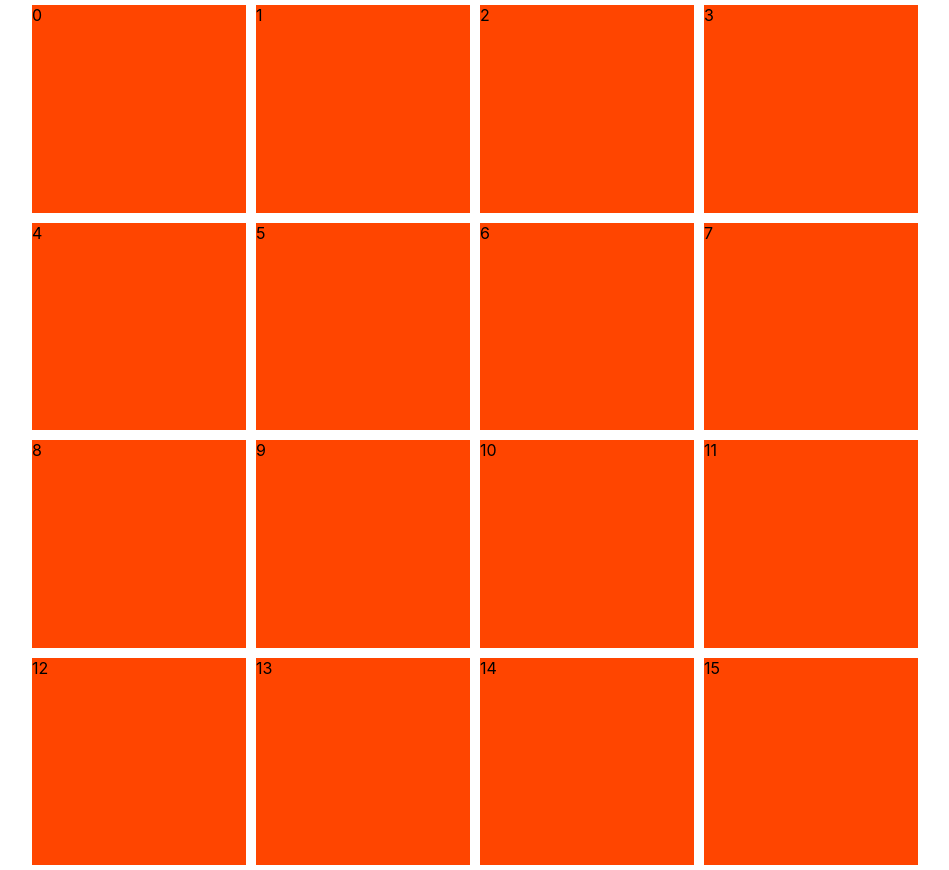
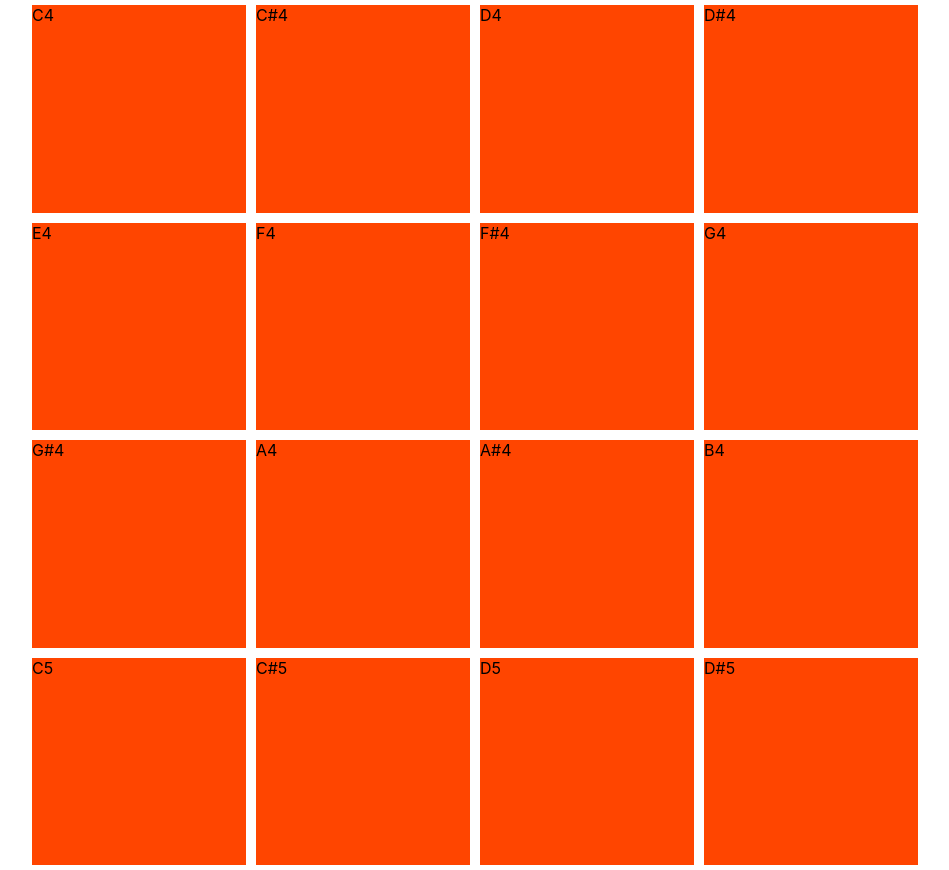
Before and after one commit to psych0sykes/bread-v1, a React (Create React App) app: page / in a window 1280 px wide. Shown: the whole page, without its empty margins (165-1114 px from the left). Built offline with nearby package versions, Linux system fonts and the light colour scheme.

Commit message:
Added notes array, and passed to Pads component. Note is used for onClick to play that note witht the synth funciton that is called.

```diff
--- a/src/components/Pad/index.js
+++ b/src/components/Pad/index.js
@@ -8,7 +8,7 @@ import './style.css';
 //
 //
 
-new Tone.Synth
+// new Tone.Synth
 
 function Pad(props) {
 
@@ -28,10 +28,10 @@ function Pad(props) {
 
     }
 
-    const pads = createArray(props.numberOfPads)
+    const pads = props.notes
 
     const createPads = pads.map((pad) =>
-    <div style={padStyle} key={pad} className="pad" onClick={props.padClick}>{pad}</div>
+    <div style={padStyle} key={pad} className="pad" onClick={() => props.padClick(pad)}>{pad}</div>
     )
 
     return(
--- a/src/pages/Main.js
+++ b/src/pages/Main.js
@@ -11,13 +11,18 @@ const enableAudio = async () => {
 //create a synth and connect it to the master output (your speakers)
 const synth = new Tone.Synth().toDestination();
 
+const notes = [ "C4","C#4","D4","D#4",
+                "E4","F4","F#4","G4",
+                "G#4","A4","A#4","B4",
+                "C5","C#5","D5","D#5"]
+
 //play a middle 'C' for the duration of an 8th note
-const start = () => synth.triggerAttackRelease("C4", "8n");
+const start = (note) => synth.triggerAttackRelease(note, "8n");
 
 function Main (props) {
     return (
         <div>
-            <Pad numberOfPads={16}/>
+            <Pad numberOfPads={16} padClick={start} notes={notes}/>
         </div>
     )
 }
```
